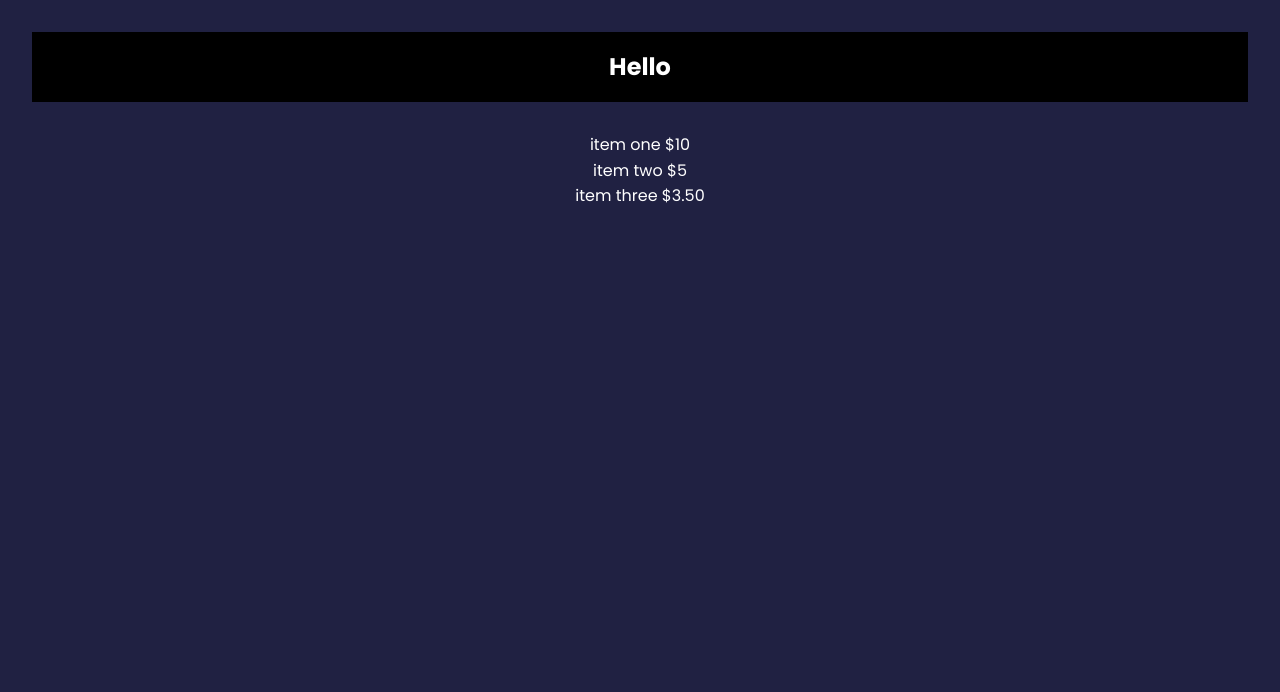
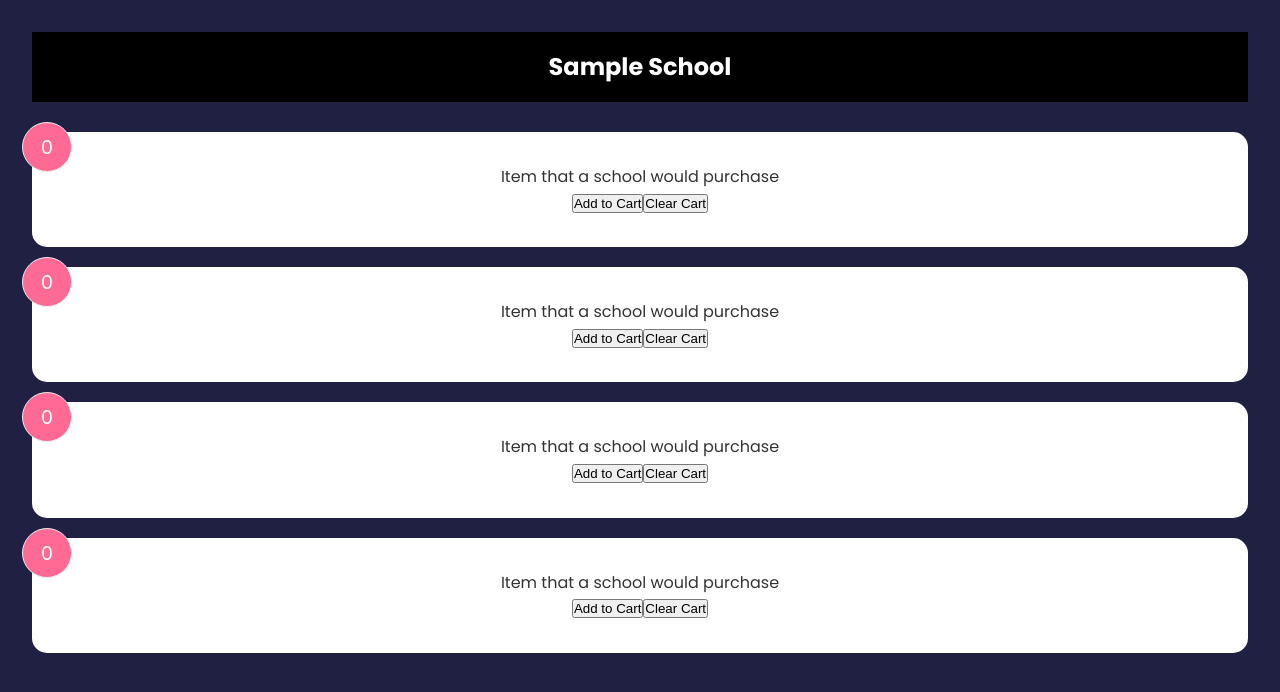
Before and after one commit to jaesalaski/purchasing-app, a React (Vite) app: page / in a window 1280 px wide. Shown: the top 692 px of the page. Built offline with nearby package versions, Linux system fonts and the light colour scheme.

Commit message:
components

```diff
--- a/src/App.jsx
+++ b/src/App.jsx
@@ -1,23 +1,16 @@
 import { useState } from "react";
 import "./App.css";
+import Header from "./components/Header";
+import FeedbackItem from "./components/FeedbackItem";
 
-function App() {
-  const items = [
-    { id: 1, text: "item one", cost: "10" },
-    { id: 2, text: "item two", cost: "5" },
-    { id: 3, text: "item three", cost: "3.50" },
-  ];
+export default function App(){
   return (
     <>
-      <ul>
-        {items.map((item, index) => (
-          <li>
-            {item.text} ${item.cost}
-          </li>
-        ))}
-      </ul>
+      <Header text="Sample School" />
+      <FeedbackItem />
+      <FeedbackItem />
+      <FeedbackItem />
+      <FeedbackItem />
     </>
   );
 }
-
-export default App;
--- /dev/null
+++ b/src/components/FeedbackItem.jsx
@@ -0,0 +1,25 @@
+import {useState} from 'react'
+
+export default function FeedbackItem() {
+    const [count, setCount] = useState(0)
+    const [text, setText] = useState('Item that a school would purchase')
+
+    const handleClick = () => {
+        setCount((oldCount) => {
+            return oldCount + 1
+        })
+    }
+
+    const clearCart = () => {
+        setCount(0)
+    }
+
+    return (
+        <div className='card'>
+            <div className='num-display'>{count}</div>
+            <div className='text-display'>{text}</div>
+            <button onClick={handleClick}>Add to Cart</button>
+            <button onClick={clearCart}>Clear Cart</button>
+        </div>
+    )
+}
--- a/src/main.jsx
+++ b/src/main.jsx
@@ -1,13 +1,11 @@
 import React from "react";
 import ReactDOM from "react-dom/client";
+import "./index.css";
 import App from "./App.jsx";
-import "./index.css";
-import Header from "./components/Header.jsx";
+
 const root = ReactDOM.createRoot(document.getElementById("root"));
-
 root.render(
   <React.StrictMode>
-    <Header text="Hello"/>
     <App />
   </React.StrictMode>
 );
```
